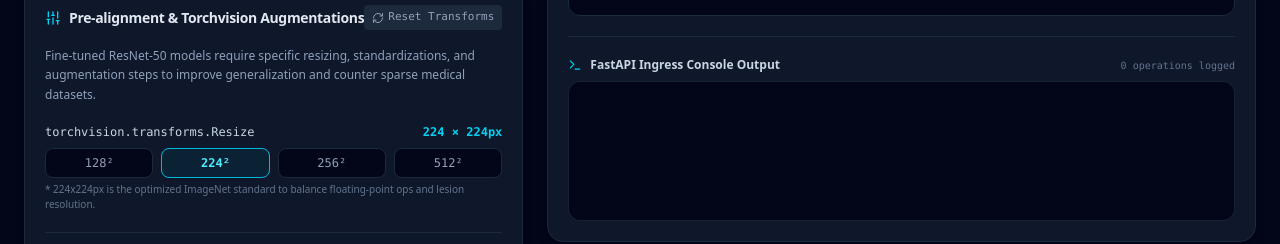
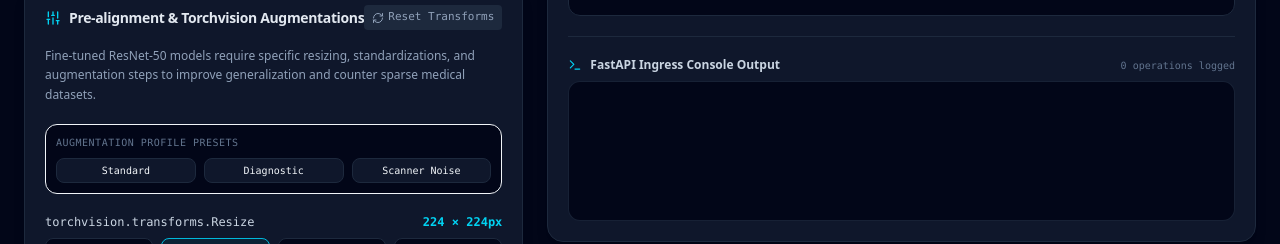
Before and after one commit to AryaAjayan/MediScan, a React (Vite) app: page / in a window 1280 px wide. Shown: the part 1520-1764 px from the top of the page. Built offline with nearby package versions, Linux system fonts and the light colour scheme; no server answers.

Commit message:
Feature: Add Augmentation Profile Presets to PreprocessPanel

```diff
--- a/src/components/PreprocessPanel.tsx
+++ b/src/components/PreprocessPanel.tsx
@@ -47,6 +47,29 @@ export const PreprocessPanel: React.FC<PreprocessPanelProps> = ({ config, onChan
         <p className="text-[12px] text-slate-400 mb-5 leading-relaxed">
           Fine-tuned ResNet-50 models require specific resizing, standardizations, and augmentation steps to improve generalization and counter sparse medical datasets.
         </p>
+
+        {/* Augmentation Presets */}
+        <div className="mb-5 bg-slate-950 p-2.5 rounded-xl border border-slate-850">
+          <span className="text-[10px] font-mono text-slate-500 block uppercase tracking-wider mb-2">
+            AUGMENTATION PROFILE PRESETS
+          </span>
+          <div className="grid grid-cols-3 gap-2">
+            {[
+              { label: 'Standard', config: { rotation: 0, horizontalFlip: false, brightness: 1.0, contrast: 1.0, resize: 224, normMean: [0.485, 0.456, 0.406], normStd: [0.229, 0.224, 0.225], gaussianNoise: 0.0 } },
+              { label: 'Diagnostic', config: { rotation: 5, horizontalFlip: false, brightness: 1.15, contrast: 1.35, resize: 224, normMean: [0.485, 0.456, 0.406], normStd: [0.229, 0.224, 0.225], gaussianNoise: 0.05 } },
+              { label: 'Scanner Noise', config: { rotation: -10, horizontalFlip: true, brightness: 0.85, contrast: 0.9, resize: 128, normMean: [0.485, 0.456, 0.406], normStd: [0.229, 0.224, 0.225], gaussianNoise: 0.3 } },
+            ].map((preset) => (
+              <button
+                key={preset.label}
+                type="button"
+                onClick={() => onChange(preset.config as any)}
+                className="py-1 px-1.5 bg-slate-900 border border-slate-800 hover:border-cyan-500/40 text-[10px] font-mono rounded-lg transition-all text-slate-350 hover:text-white cursor-pointer text-center"
+              >
+                {preset.label}
+              </button>
+            ))}
+          </div>
+        </div>
 
         {/* 1. Resizing & Interpolation Target */}
         <div className="mb-5">
```
